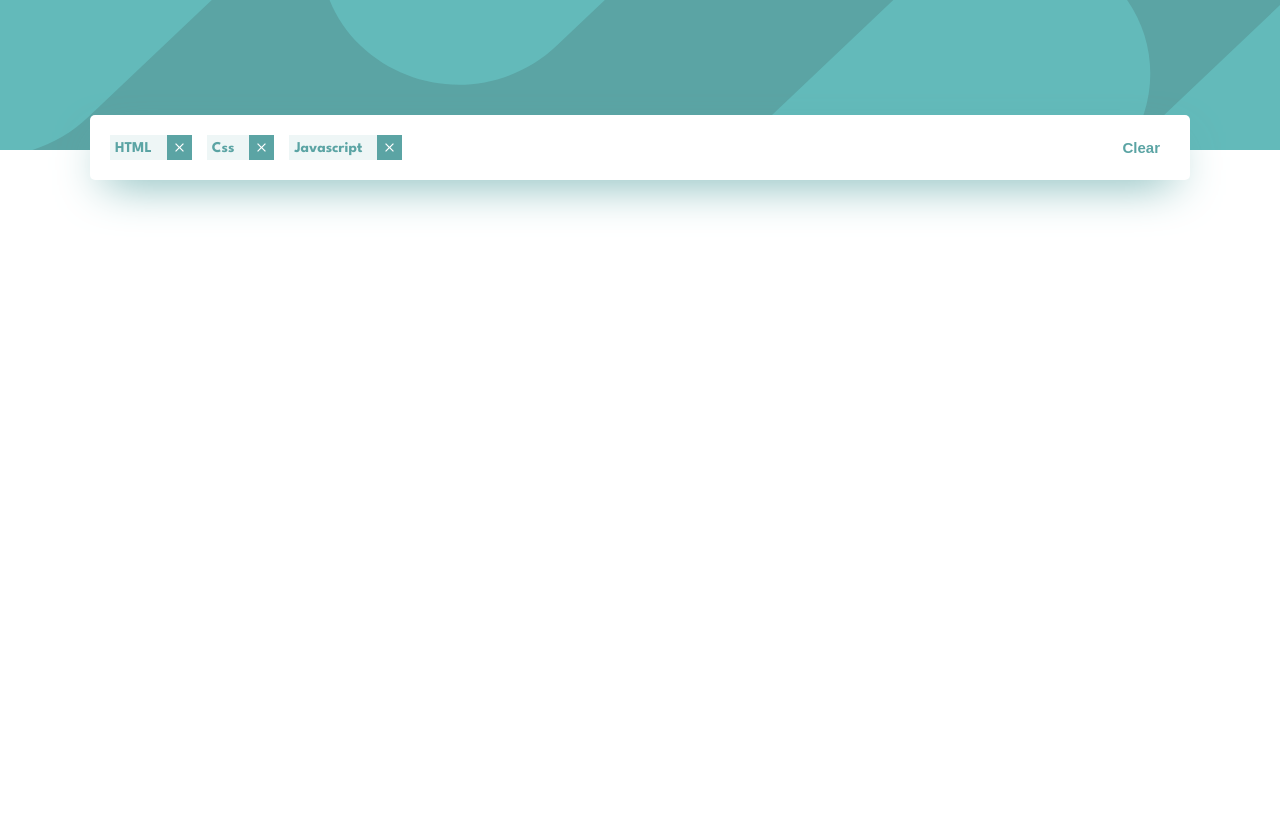
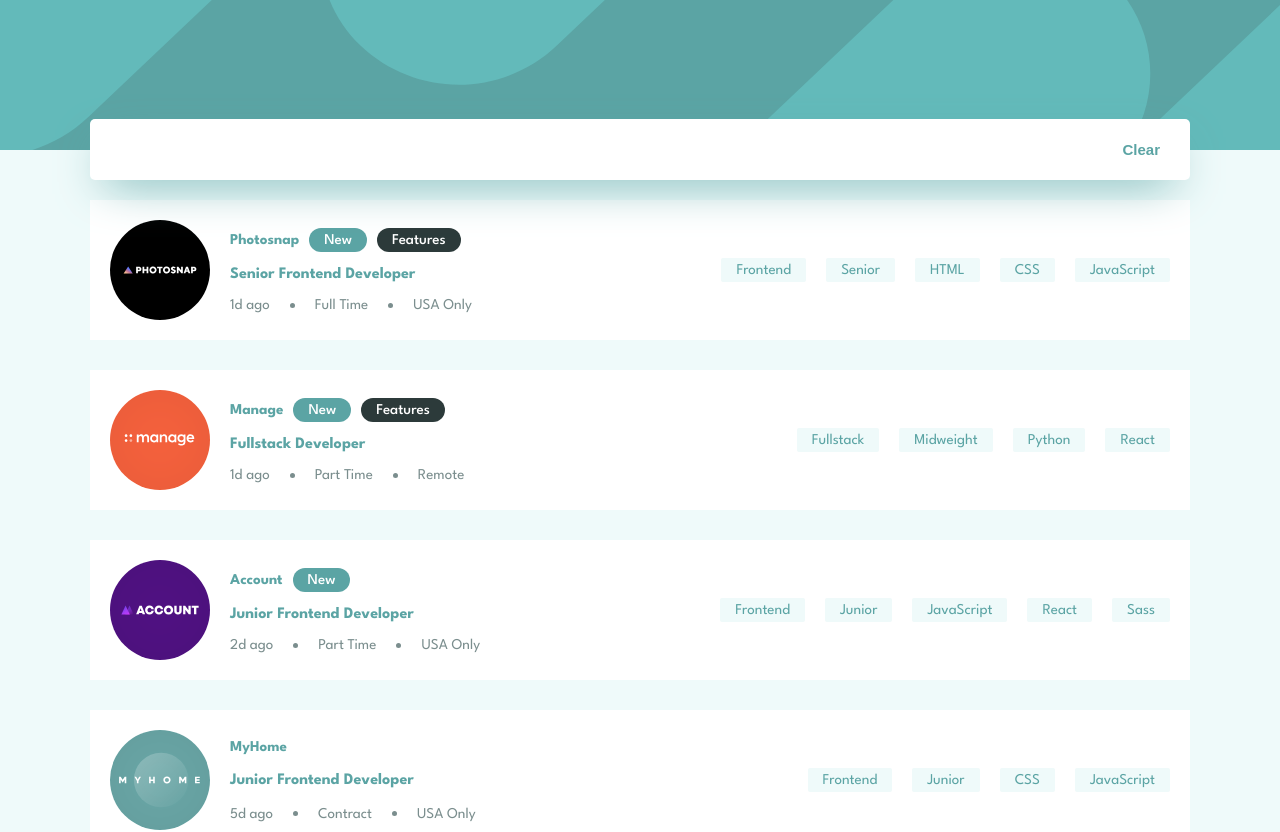
Before and after one commit to developercris7/job-listing-site, a React (Create React App) app: page / in a window 1280 px wide. Shown: the top 832 px of the page. Before the commit the page ends 800 px from the top, so only its background shows below. Built offline with nearby package versions, Linux system fonts and the light colour scheme.

Commit message:
joblisiting component created

```diff
--- a/src/App.js
+++ b/src/App.js
@@ -1,12 +1,60 @@
-import React from "react";
+import React, { useEffect, useState } from "react";
 import data from "./data.json";
 import Header from "./Components/Header";
+import Jobpost from "./Components/Jobpost";
 
 function App() {
-  console.log(data);
-  return <div>
-    <Header />
-  </div>;
+  const [filterTabs,setFilterTabs] = useState({
+    role :[],
+    level : [],
+    languages : [],
+    tools : []
+  })
+
+  const [jobLists, setJobLists] = useState(data);
+
+  useEffect(() => {
+    const {role,languages,level,tools} = filterTabs;
+
+ console.log('Effected')
+    if(role.length > 0){
+      const jobs = jobLists.filter((job) => role.includes(job.role));
+      setJobLists(jobs)
+    }
+    if(level.length > 0){
+      console.log("hiii")
+      const jobs = jobLists.filter((job) => level.includes(job.level))
+      setJobLists(jobs)
+  console.log(jobs);
+    }
+
+    if(languages.length > 0){
+      const jobs = jobLists.filter((job)=>languages.every((lan) => job.languages.includes(lan)))
+      setJobLists(jobs)
+    }
+
+    if(tools.length > 0){
+      const jobs = jobLists.filter((job)=>tools.every((lan) => job.tools.includes(lan)))
+      setJobLists(jobs)
+    }
+  },[filterTabs]);
+
+
+  const handleOption = (option,tabs) => {
+    const d = filterTabs[tabs]
+    setFilterTabs({...filterTabs,[tabs]:[...d,option]})
+  };
+
+  return (
+    <div>
+      <Header filterTabs={filterTabs} />
+      <main>
+        {jobLists.map((job) => (
+          <Jobpost job={job} handleOption={handleOption} key={job.id} />
+        ))}
+      </main>
+    </div>
+  );
 }
 
 export default App;
--- a/src/Components/Header.jsx
+++ b/src/Components/Header.jsx
@@ -2,24 +2,53 @@ import React from "react";
 import Styles from "../Styles/header.module.css";
 import { IoMdClose } from "react-icons/io";
 
-const Header = () => {
+const Header = ({ filterTabs }) => {
   return (
     <header>
       <div className={`${Styles.filterTabSection}`}>
-      <section  className={`${Styles.tabsSection}`} >
+        <section className={`${Styles.tabsSection}`}>
+
+          {
+            filterTabs.role.map((role) => (
               <div className={Styles.filterTab}>
-          <span>HTML</span>
+                <span>{role}</span>
                 <IoMdClose className={Styles.removeBtn} />
               </div>
+            ))}
+
+          {filterTabs.level.length > 0 &&
+            filterTabs.level.map((level) => (
               <div className={Styles.filterTab}>
-          <span>Css</span>
+                <span>{level}</span>
+                <IoMdClose className={Styles.removeBtn} />
+              </div>
+            ))}
+
+          {filterTabs.languages.length > 0 &&
+            filterTabs.languages.map((language) => (
+              <div className={Styles.filterTab}>
+                <span>{language}</span>
+                <IoMdClose className={Styles.removeBtn} />
+              </div>
+            ))}
+
+          {filterTabs.tools.length > 0 &&
+            filterTabs.tools.map((tool) => (
+              <div className={Styles.filterTab}>
+                <span>{tool}</span>
+                <IoMdClose className={Styles.removeBtn} />
+              </div>
+            ))}
+
+          {/* <div className={Styles.filterTab}>
+            <span>CSS</span>
             <IoMdClose className={Styles.removeBtn} />
           </div>
           <div className={Styles.filterTab}>
             {" "}
             <span>Javascript</span>
             <IoMdClose className={Styles.removeBtn} />
-        </div>
+          </div> */}
         </section>
         <section className={Styles.clearSection}>
           <button className={Styles.clearButton}>Clear</button>
--- /dev/null
+++ b/src/Components/Jobpost.jsx
@@ -0,0 +1,82 @@
+import React from "react";
+import Styles from "../Styles/jobpost.module.css";
+import img1 from "../assets/photosnap.svg";
+import img2 from "../assets/manage.svg";
+import img3 from "../assets/account.svg";
+import img4 from "../assets/myhome.svg";
+import img5 from "../assets/loop-studios.svg";
+import img6 from "../assets/faceit.svg";
+import img7 from "../assets/shortly.svg";
+import img8 from "../assets/insure.svg";
+import img9 from "../assets/eyecam-co.svg";
+import img10 from "../assets/the-air-filter-company.svg";
+
+const images = [img1, img2, img3, img4, img5, img6, img7, img8, img9, img10];
+
+const Jobpost = ({ job, handleOption }) => {
+  return (
+    <div className={Styles.jobPostWrapper}>
+      <section className={Styles.section1}>
+        <img src={images[job.id - 1]} alt="" width={100} className={Styles.image} />
+
+        <div className={Styles.jobDetailsSection}>
+          <div className={Styles.details1}>
+            <span className={Styles.company}>{job.company}</span>
+            {job.new && <span className={Styles.newBanner}>New</span>}
+            {job.featured && (
+              <span className={Styles.featuresBanner}>Features</span>
+            )}
+          </div>
+
+          <div>
+            <span className={Styles.jobPosition}>{job.position}</span>
+          </div>
+
+          <div className={Styles.details3}>
+            <span>{job.postedAt}</span>
+            <span className={Styles.dot}></span>
+            <span>{job.contract}</span>
+            <span className={Styles.dot}></span>
+            <span>{job.location}</span>
+          </div>
+        </div>
+      </section>
+
+      <section className={Styles.section2}>
+        <span
+          className={Styles.tabOption}
+          onClick={() => handleOption(job.role,"role")}
+        >
+          {job.role}
+        </span>
+        <span
+          className={Styles.tabOption}
+          onClick={() => handleOption(job.level,"level")}
+        >
+          {job.level}
+        </span>
+        {job.languages.map((language, index) => (
+          <span
+            key={index}
+            className={Styles.tabOption}
+            onClick={() => handleOption(language,"languages")}
+          >
+            {language}
+          </span>
+        ))}
+        {job.tools.length > 0 &&
+          job.tools.map((tool, index) => (
+            <span
+              key={index}
+              className={Styles.tabOption}
+              onClick={() => handleOption(tool,"tools")}
+            >
+              {tool}
+            </span>
+          ))}
+      </section>
+    </div>
+  );
+};
+
+export default Jobpost;
--- a/src/Styles/header.module.css
+++ b/src/Styles/header.module.css
@@ -38,6 +38,7 @@ header {
   gap: 10px;
   cursor: pointer;
   font-weight: 700;
+  padding: 3px;
 }
 .filterTab > span {
   padding: 0px 5px;
--- /dev/null
+++ b/src/Styles/jobpost.module.css
@@ -0,0 +1,115 @@
+.jobPostWrapper {
+  max-width: 1100px;
+  width: 90%;
+  display: flex;
+  align-items: center;
+  gap: 10px;
+  background-color: white;
+  padding: 20px;
+  flex-wrap: wrap;
+}
+
+.section1 {
+  /* background-color: red; */
+  display: flex;
+  justify-content: center;
+  align-items: center;
+  gap: 20px;
+}
+
+.jobDetailsSection {
+  display: flex;
+  flex-direction: column;
+  justify-content: space-around;
+  align-items: start;
+  /* background-color: rgb(0, 26, 255); */
+  height: 100px;
+}
+.details1 {
+  display: flex;
+  align-items: center;
+  gap: 10px;
+}
+
+.company {
+  font-weight: 700;
+  color: var(--dark-cyan);
+}
+
+.newBanner,
+.featuresBanner {
+  font-weight: 500;
+  color: white;
+  font-size: 15px;
+  padding: 5px 15px;
+  border-radius: 50px;
+}
+.newBanner {
+  background-color: var(--dark-cyan);
+}
+.featuresBanner {
+  background-color: var(--very-dark-gray-cyan);
+}
+.jobPosition {
+  color: var(--dark-cyan);
+  font-weight: 700;
+  font-size: 16px;
+}
+
+.details3 {
+  display: flex;
+  align-items: center;
+  gap: 20px;
+  color: var(--dark-gray-cyan);
+}
+
+.dot {
+  width: 5px;
+  height: 5px;
+  border-radius: 50%;
+  background-color: var(--dark-gray-cyan);
+}
+
+/* Section 2 */
+
+.section2 {
+  /* background-color: red; */
+  flex: 1;
+  display: flex;
+  align-items: center;
+  justify-content: flex-end;
+  flex-wrap: wrap;
+  gap: 20px;
+}
+
+.tabOption {
+  background-color: var(--bg-cyan);
+  color: var(--dark-cyan);
+  padding: 5px 15px;
+  border-radius: 2px;
+  cursor: pointer;
+  transition: all .5s ;
+}
+
+.tabOption:hover{
+    background-color: var(--dark-cyan);
+    color: white;
+}
+
+@media(width<767px){
+    .section1{
+        position: relative;
+    }
+    .image{
+        width: 50px;
+        position: absolute;
+        top:0;
+        left: 10px;
+    }
+    .jobDetailsSection{
+        margin-top: 15px;
+    }
+    .section2{
+        justify-content: flex-start;
+    }
+}
--- a/src/data.json
+++ b/src/data.json
@@ -2,7 +2,7 @@
   {
     "id": 1,
     "company": "Photosnap",
-    "logo": "./images/photosnap.svg",
+    "logo": "../assets/photosnap.svg",
     "new": true,
     "featured": true,
     "position": "Senior Frontend Developer",
--- a/src/index.css
+++ b/src/index.css
@@ -27,15 +27,13 @@ code {
   --very-dark-gray-cyan : hsl(180, 14%, 20%);
 }
 
-.flex{
+main{
+  background-color: var(--bg-cyan);
   display: flex;
-  justify-content: center;
+  flex-direction: column;
   align-items: center;
-}
-
-.flex-y{
-  display: flex;
-  align-items: center;
+  padding-top: 50px;
+  gap: 30px;
 }
 
 button{
```
Lines whose indentation alone changed are shown as unchanged.
